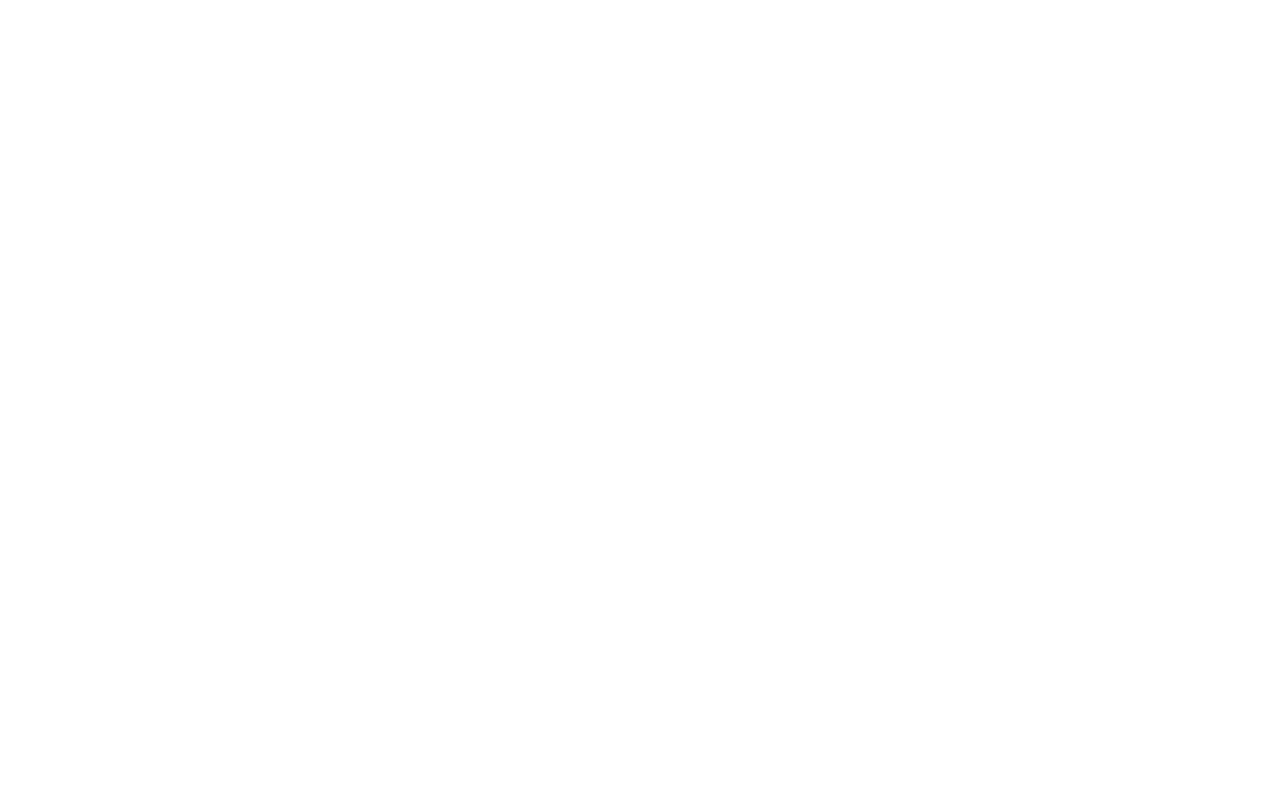
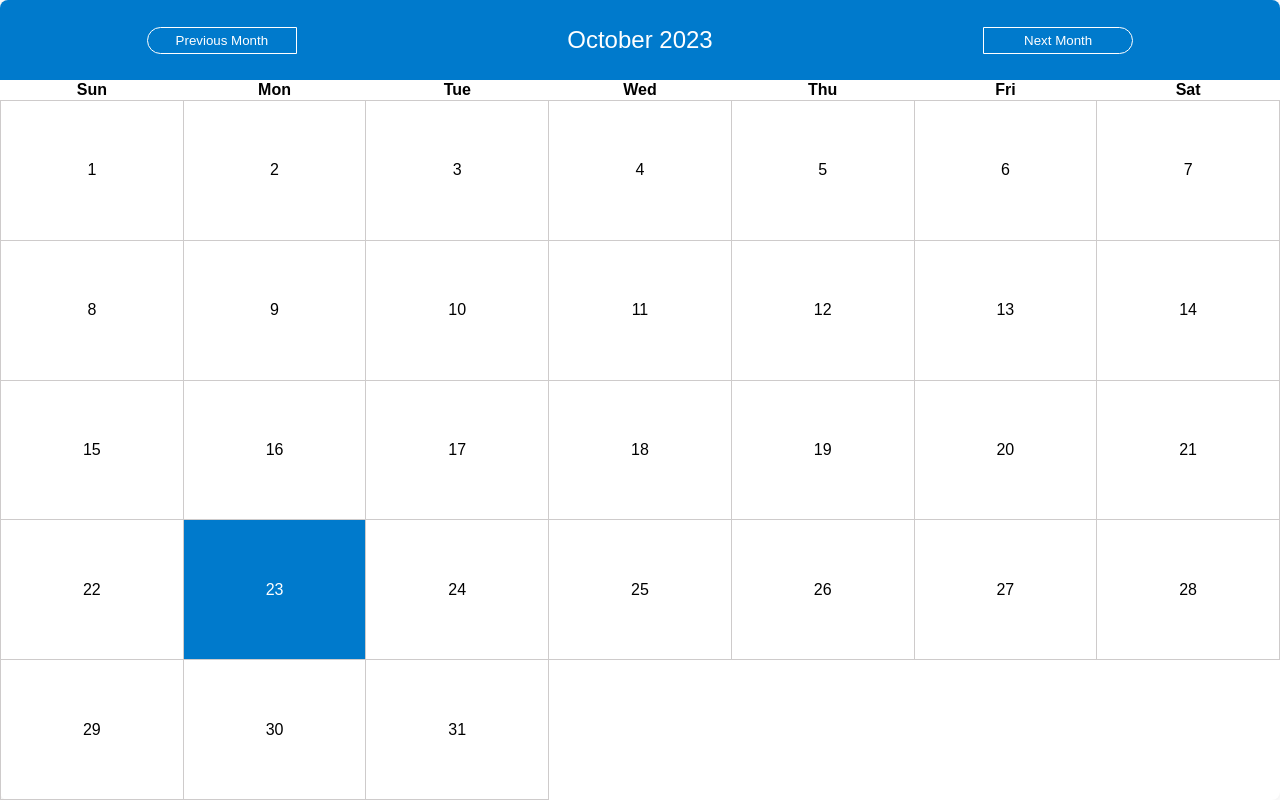
Before and after one commit to ltrzic12/b2match-task, a React (Create React App) app: page / in a window 1280 px wide. Before the commit this address had no page. Built offline with nearby package versions, Linux system fonts and the light colour scheme; no server answers.

Commit message:
Created Calendar components and fetched commit data from GitHub rep

```diff
--- a/package.json
+++ b/package.json
@@ -5,11 +5,15 @@
   "dependencies": {
     "@fullcalendar/daygrid": "^6.1.9",
     "@fullcalendar/interaction": "^6.1.9",
+    "@fullcalendar/react": "^6.1.9",
     "@fullcalendar/timegrid": "^6.1.9",
     "@testing-library/jest-dom": "^5.16.5",
     "@testing-library/react": "^13.4.0",
     "@testing-library/user-event": "^13.5.0",
+    "axios": "^1.5.1",
     "luxon": "^3.4.3",
+    "mobx": "^6.10.2",
+    "mobx-react": "^9.0.1",
     "react": "^18.2.0",
     "react-dom": "^18.2.0",
     "react-router-dom": "^6.17.0",
--- a/src/App.jsx
+++ b/src/App.jsx
@@ -1,9 +1,12 @@
-import { Routes } from "react-router-dom";
+import { Routes, Route } from "react-router-dom";
+import Calendar from "./components/Calendar/Calendar";
 
 const App = () => {
   return (
     <div className='app'>
-      <Routes></Routes>
+      <Routes>
+        <Route path={"/"} element={<Calendar></Calendar>}></Route>
+      </Routes>
     </div>
   );
 };
--- /dev/null
+++ b/src/components/Calendar/Calendar.jsx
@@ -0,0 +1,143 @@
+import React, { useState, useEffect } from "react";
+import { DateTime } from "luxon";
+import Axios from "axios";
+import "./calendar.css";
+
+const Calendar = () => {
+  const today = DateTime.local();
+
+  const [currentDate, setCurrentDate] = useState(today);
+  const [commits, setCommits] = useState({});
+
+  const fetchCommitsForMonth = async () => {
+    const firstDay = currentDate.startOf("month");
+    const lastDay = currentDate.endOf("month");
+    const owner = "ltrzic12";
+    const repo = "vehicle-grid";
+
+    try {
+      const response = await Axios.get(
+        `https://api.github.com/repos/${owner}/${repo}/commits`,
+        {
+          params: {
+            since: firstDay.toISO(),
+            until: lastDay.toISO(),
+          },
+        },
+      );
+
+      const commitsData = response.data;
+      const commitsByDate = {};
+
+      commitsData.forEach((commit) => {
+        const commitDate = DateTime.fromISO(
+          commit.commit.committer.date,
+        ).toFormat("yyyy-LL-dd");
+        if (!commitsByDate[commitDate]) {
+          commitsByDate[commitDate] = [];
+        }
+        commitsByDate[commitDate].push(commit);
+      });
+
+      setCommits(commitsByDate);
+    } catch (error) {
+      // Handle errors
+      console.error(error);
+    }
+  };
+
+  const prevMonth = () => {
+    setCurrentDate(currentDate.minus({ months: 1 }));
+  };
+
+  const nextMonth = () => {
+    setCurrentDate(currentDate.plus({ months: 1 }));
+  };
+
+  useEffect(() => {
+    fetchCommitsForMonth();
+  }, [currentDate]);
+
+  const handleDayClick = (day) => {
+    const dayCommits = commits[day.toFormat("yyyy-LL-dd")];
+    if (dayCommits && dayCommits.length > 0) {
+      const commitList = dayCommits
+        .map((commit) => commit.commit.message)
+        .join("\n");
+      const commitWindow = window.open("", "_blank");
+      commitWindow.document.write(`<pre>${commitList}</pre>`);
+    }
+  };
+
+  const generateCalendar = () => {
+    const firstDay = currentDate.startOf("month");
+    const lastDay = currentDate.endOf("month");
+    const daysInMonth = [];
+
+    for (let day = firstDay; day <= lastDay; day = day.plus({ days: 1 })) {
+      daysInMonth.push(day);
+    }
+
+    return daysInMonth;
+  };
+
+  const calendarRows = [];
+  let currentRow = [];
+  generateCalendar().forEach((day) => {
+    if (currentRow.length === 7) {
+      calendarRows.push(currentRow);
+      currentRow = [];
+    }
+    currentRow.push(day);
+  });
+  if (currentRow.length > 0) {
+    calendarRows.push(currentRow);
+  }
+
+  return (
+    <div className='calendar-container'>
+      <div className='calendar-header'>
+        <button onClick={prevMonth}>Previous Month</button>
+        <span className='calendar-month'>
+          {currentDate.toFormat("MMMM yyyy")}
+        </span>
+        <button onClick={nextMonth}>Next Month</button>
+      </div>
+      <table className='calendar-table'>
+        <thead>
+          <tr>
+            <th>Sun</th>
+            <th>Mon</th>
+            <th>Tue</th>
+            <th>Wed</th>
+            <th>Thu</th>
+            <th>Fri</th>
+            <th>Sat</th>
+          </tr>
+        </thead>
+        <tbody>
+          {calendarRows.map((week, weekIndex) => (
+            <tr key={weekIndex}>
+              {week.map((day, index) => (
+                <td
+                  key={index}
+                  className={`calendar-day${
+                    day.hasSame(today, "day") ? " calendar-day-highlight" : ""
+                  }`}
+                  onClick={() => handleDayClick(day)}>
+                  {day.toFormat("d")}
+                  {commits[day.toFormat("yyyy-LL-dd")] &&
+                    commits[day.toFormat("yyyy-LL-dd")].length > 0 && (
+                      <div className='commit-dot'></div>
+                    )}
+                </td>
+              ))}
+            </tr>
+          ))}
+        </tbody>
+      </table>
+    </div>
+  );
+};
+
+export default Calendar;
--- /dev/null
+++ b/src/components/Calendar/calendar.css
@@ -0,0 +1,112 @@
+.calendar-container {
+  width: 100%;
+  margin: 0 auto;
+  font-family: Arial, sans-serif;
+  background-color: #fff;
+  box-shadow: 0 0 10px rgba(0, 0, 0, 0.1);
+  border-radius: 8px;
+  height: 100vh;
+  display: grid;
+  grid-template-rows: 10% 90%;
+}
+
+.calendar-header {
+  background-color: #007acc;
+  color: #fff;
+  display: grid;
+  grid-template-columns: repeat(3, 1fr);
+  place-content: center;
+  place-items: center;
+  align-items: center;
+  justify-content: center;
+  padding: 1%;
+  border-radius: 8px 8px 0 0;
+}
+
+.calendar-header button {
+  background-color: transparent;
+  border: 1px solid white;
+  padding: 5px;
+  color: white;
+  width: 150px;
+  text-align: center;
+  cursor: pointer;
+}
+
+.calendar-header button:hover {
+  border: 2px solid white;
+}
+
+.calendar-header button:first-child {
+  border-top-left-radius: 15px;
+  border-bottom-left-radius: 15px;
+}
+
+.calendar-header button:last-child {
+  border-top-right-radius: 15px;
+  border-bottom-right-radius: 15px;
+}
+
+.calendar-month {
+  font-size: 24px;
+  text-align: center;
+  padding: 10px;
+}
+
+.calendar-table {
+  width: 100%;
+  height: 100%;
+  border-collapse: collapse;
+  table-layout: fixed;
+}
+
+.calendar-table td {
+  cursor: pointer;
+  text-align: center;
+  padding: 10px;
+  border: 1px solid rgb(206, 203, 203);
+  width: 14.28%;
+  position: relative;
+}
+
+.calendar-table td:hover {
+  background-color: rgb(239, 236, 236);
+}
+
+.calendar-day-highlight {
+  background-color: #007acc;
+  border: 1px solid red;
+  color: #fff;
+}
+
+.calendar-day-highlight:hover {
+  color: black;
+  background-color: red;
+}
+
+.commit-dot {
+  position: absolute;
+  top: 2;
+  left: 48.3%;
+  width: 8px;
+  height: 8px;
+  background-color: #007acc;
+  border-radius: 50%; /* Makes it a circle */
+  transition: transform 1s ease-in-out;
+}
+
+.calendar-table td:hover .commit-dot {
+  animation: pulse 1s infinite; /* Apply the pulse animation on hover */
+}
+
+@keyframes pulse {
+  0% {
+    transform: scale(1);
+  }
+  50% {
+    transform: scale(1.5); /* Increase the scale for pulsing effect */
+  }
+  100% {
+    transform: scale(1);
+  }
+}
--- a/src/index.js
+++ b/src/index.js
@@ -3,12 +3,20 @@
 import "./index.css";
 import App from "./App";
 import { BrowserRouter } from "react-router-dom";
+import { Provider } from "mobx-react";
+import dateTimeData from "./stores/dateTime";
+
+const stores = {
+  dateTimeData,
+};
 
 const root = ReactDOM.createRoot(document.getElementById("root"));
 root.render(
   <React.StrictMode>
-    <BrowserRouter>
-      <App></App>
-    </BrowserRouter>
+    <Provider {...stores}>
+      <BrowserRouter>
+        <App></App>
+      </BrowserRouter>
+    </Provider>
   </React.StrictMode>,
 );
--- /dev/null
+++ b/src/stores/dateTime.js
@@ -0,0 +1,21 @@
+import { action, makeObservable, observable } from "mobx";
+import { DateTime } from "luxon";
+
+class DataTime {
+  currentDate = DateTime.local();
+
+  constructor() {
+    makeObservable(this, {
+      currentDate: observable,
+      setCurrentDate: action,
+    });
+  }
+
+  setCurrentDate(newDate) {
+    this.currentDate = newDate;
+  }
+}
+
+const dateTimeData = new DataTime();
+
+export default dateTimeData;
```
Also changed, not shown: 1 other file (tests, documents, lock files or other folders).
